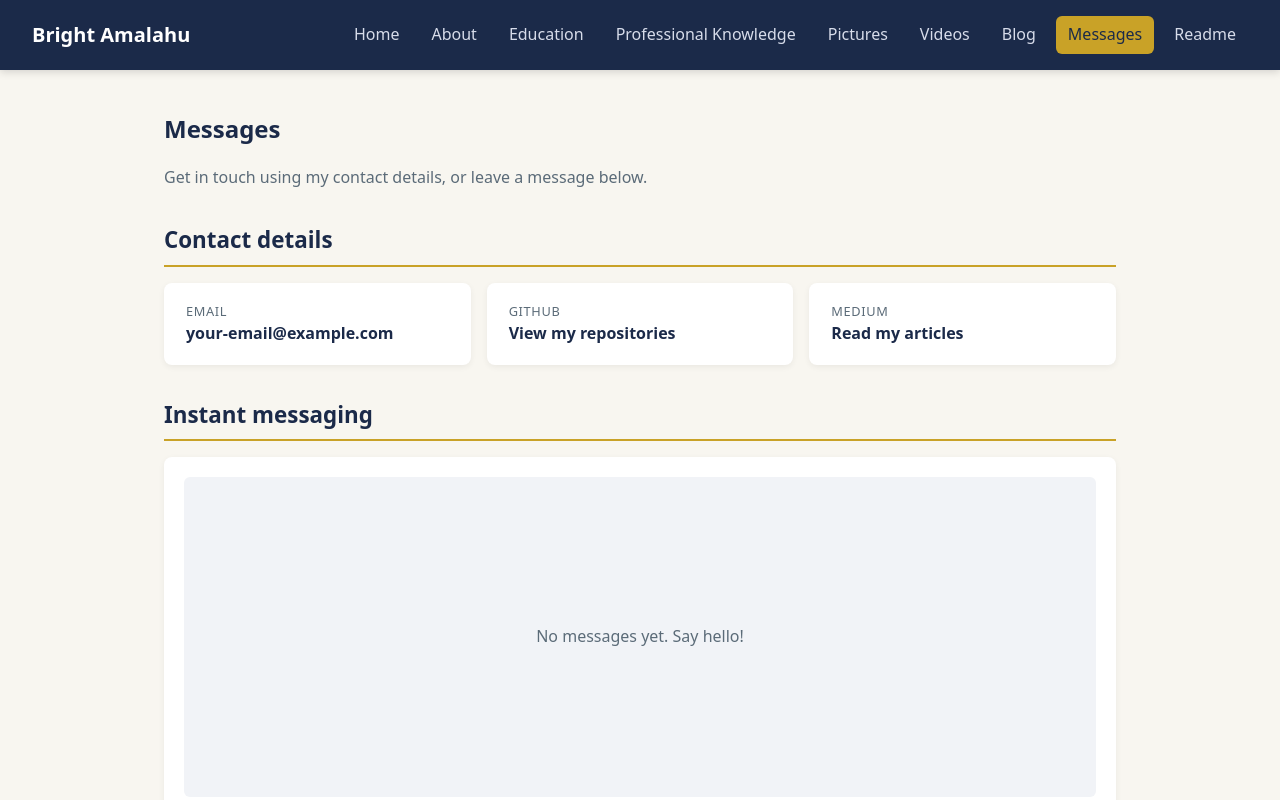
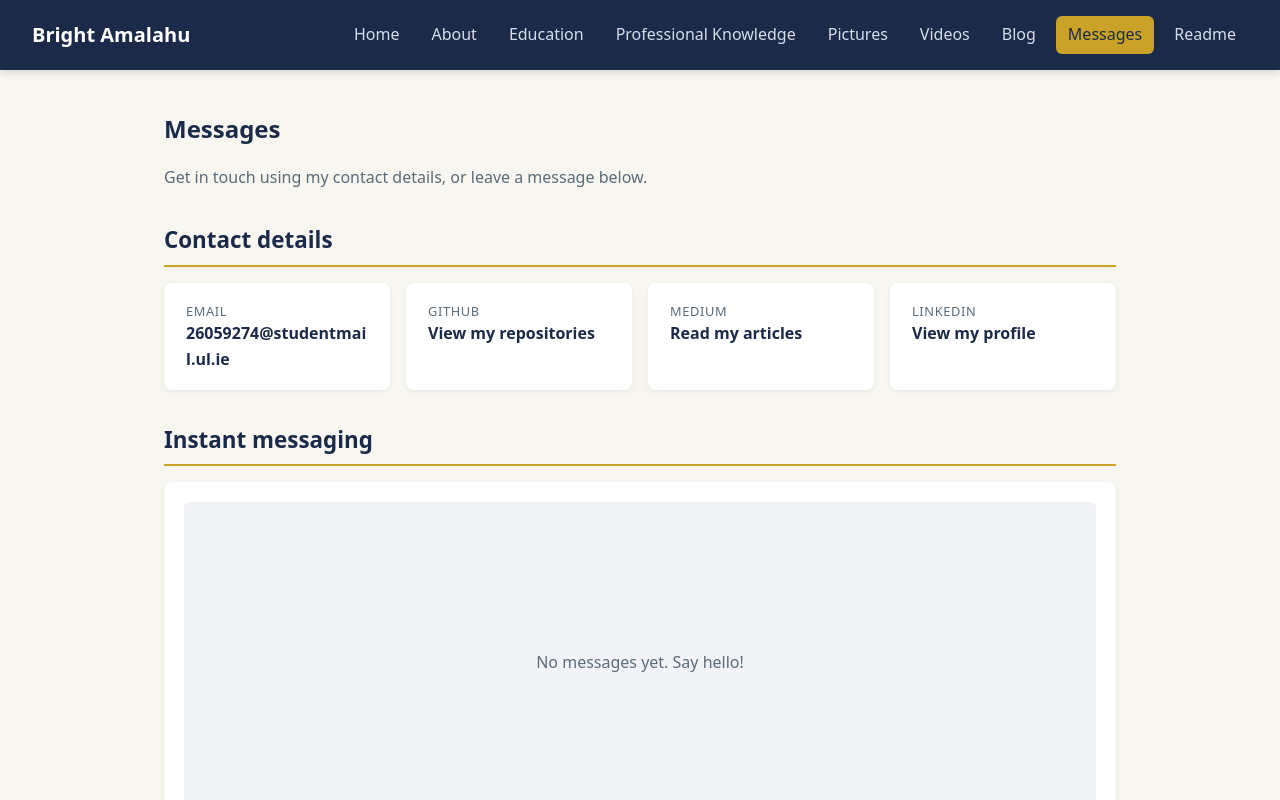
Before and after one commit to Brightkakatech/Portfolio, a React (Vite) app: page /#/messages in a window 1280 px wide. Shown: the top 800 px of the page. Built offline with nearby package versions, Linux system fonts and the light colour scheme.

Commit message:
Contact: added LinkedIn and real email

```diff
--- a/src/data/contact.js
+++ b/src/data/contact.js
@@ -3,8 +3,8 @@
 const contact = [
   {
     label: "Email",
-    text: "your-email@example.com",
-    url: "mailto:your-email@example.com",
+    text: "26059274@studentmail.ul.ie",
+    url: "26059274@studentmail.ul.ie",
   },
   {
     label: "GitHub",
@@ -16,6 +16,11 @@ const contact = [
     text: "Read my articles",
     url: "https://medium.com/@brightkakatech",
   },
+  {
+    label: "LinkedIn",
+    text: "View my profile",
+    url: "https://www.linkedin.com/in/bright-amalahu-7626b07b/",
+  },
 ];
 
 export default contact;
```
